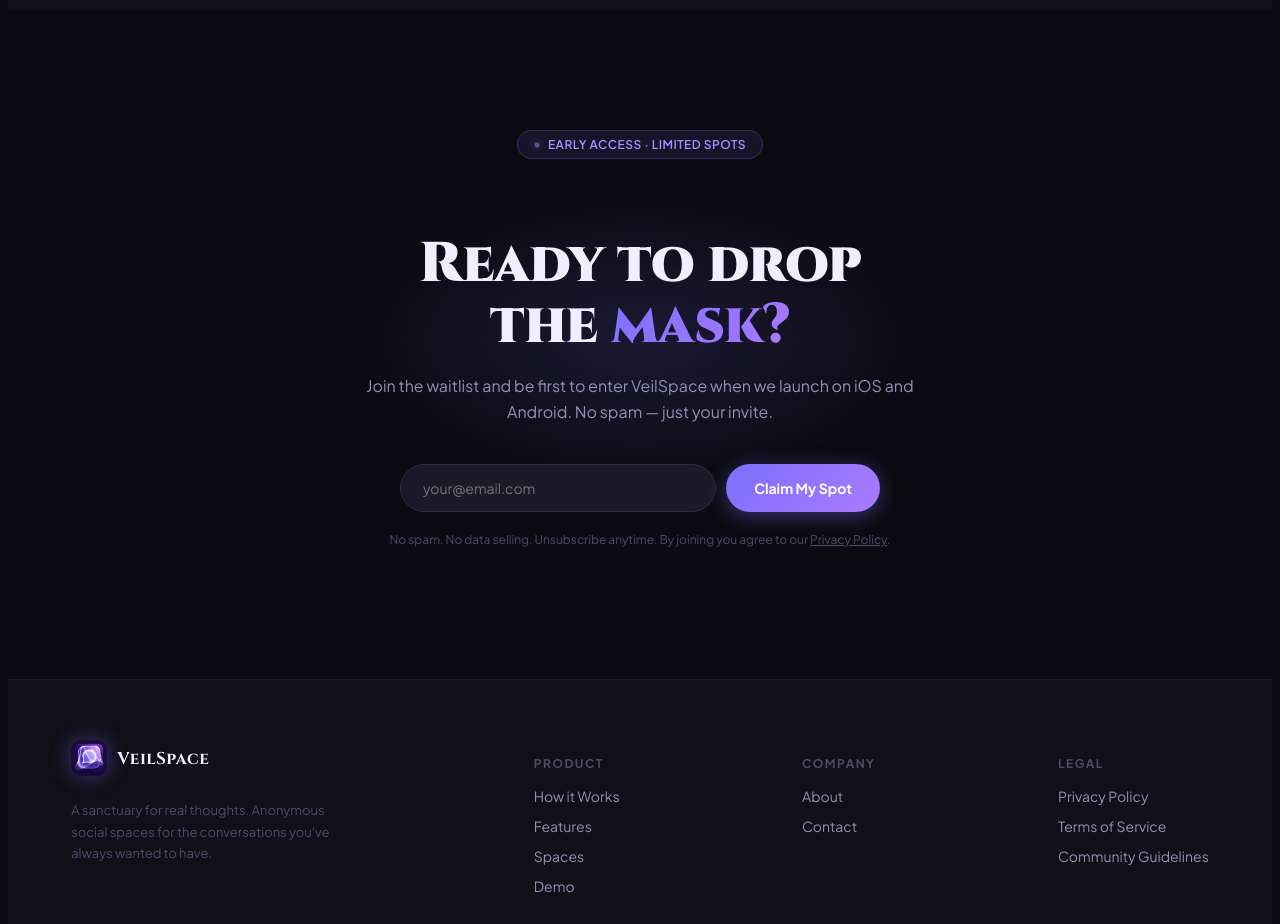
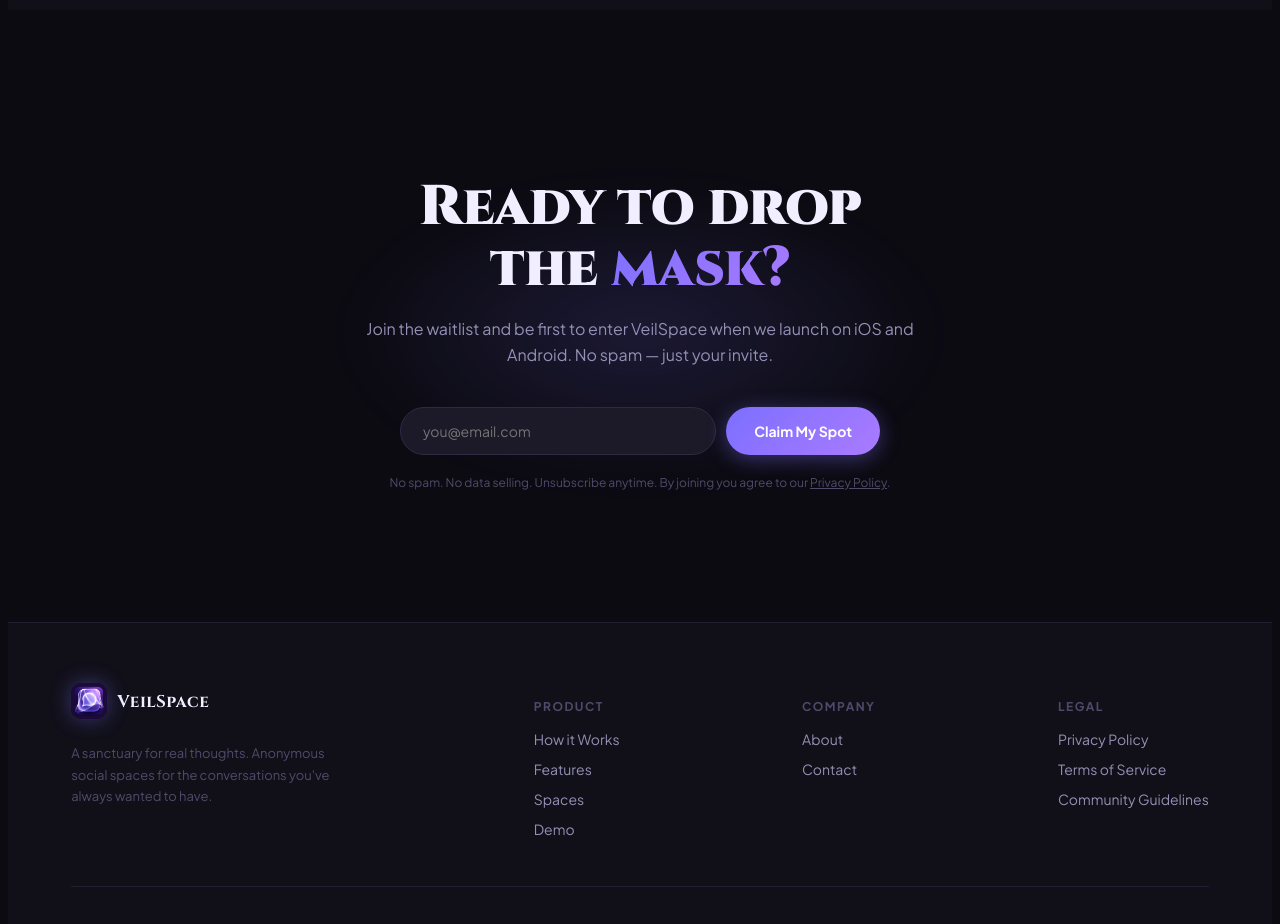
Before and after one commit to jiyamathias/veilspace-landingpage, a Next.js app: page / in a window 1280 px wide. Shown: the part 6400-7324 px from the top of the page. Built offline with nearby package versions, Linux system fonts and the light colour scheme.

Commit message:
mod: little mod here and there

```diff
--- a/app/components/Waitlist.tsx
+++ b/app/components/Waitlist.tsx
@@ -38,7 +38,7 @@ export default function Waitlist() {
           pointerEvents: 'none', filter: 'blur(20px)',
         }} />
         <div style={{ position: 'relative', zIndex: 1 }}>
-          <div style={{
+          {/* <div style={{
             display: 'inline-flex', alignItems: 'center', gap: 8,
             background: 'rgba(124, 111, 255, 0.1)',
             border: '1px solid rgba(124, 111, 255, 0.25)',
@@ -48,7 +48,7 @@ export default function Waitlist() {
           }}>
             <div style={{ width: 6, height: 6, background: 'var(--primary-glow)', borderRadius: '50%', boxShadow: '0 0 8px var(--primary-glow)', animation: 'pulse-anim 2s ease infinite' }} />
             Early Access · Limited Spots
-          </div>
+          </div> */}
 
           <h2 style={{
             fontFamily: "'Cinzel', serif",
@@ -78,7 +78,7 @@ export default function Waitlist() {
                   value={email}
                   onChange={e => setEmail(e.target.value)}
                   onKeyDown={e => e.key === 'Enter' && handleSubmit()}
-                  placeholder={inputError ? 'Please enter a valid email' : 'your@email.com'}
+                  placeholder={inputError ? 'Please enter a valid email' : 'you@email.com'}
                   disabled={status === 'loading'}
                   style={{
                     flex: 1, minWidth: 200,
```
